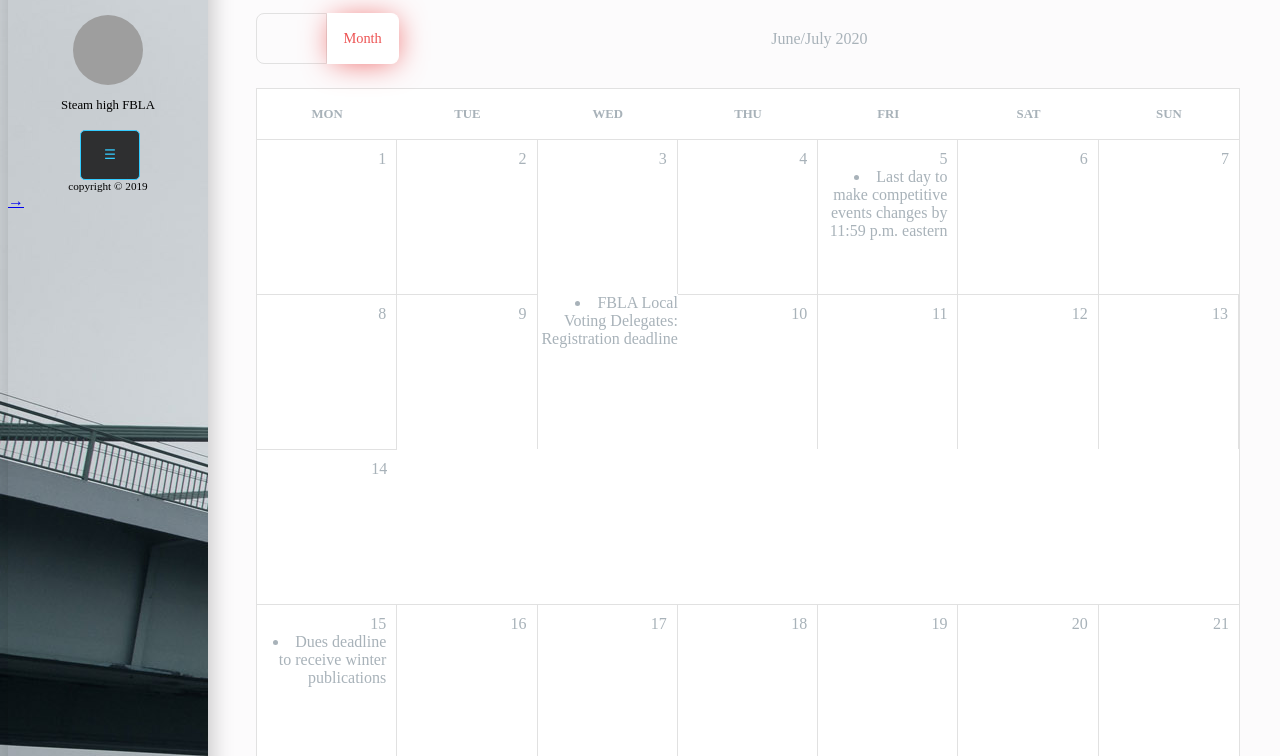
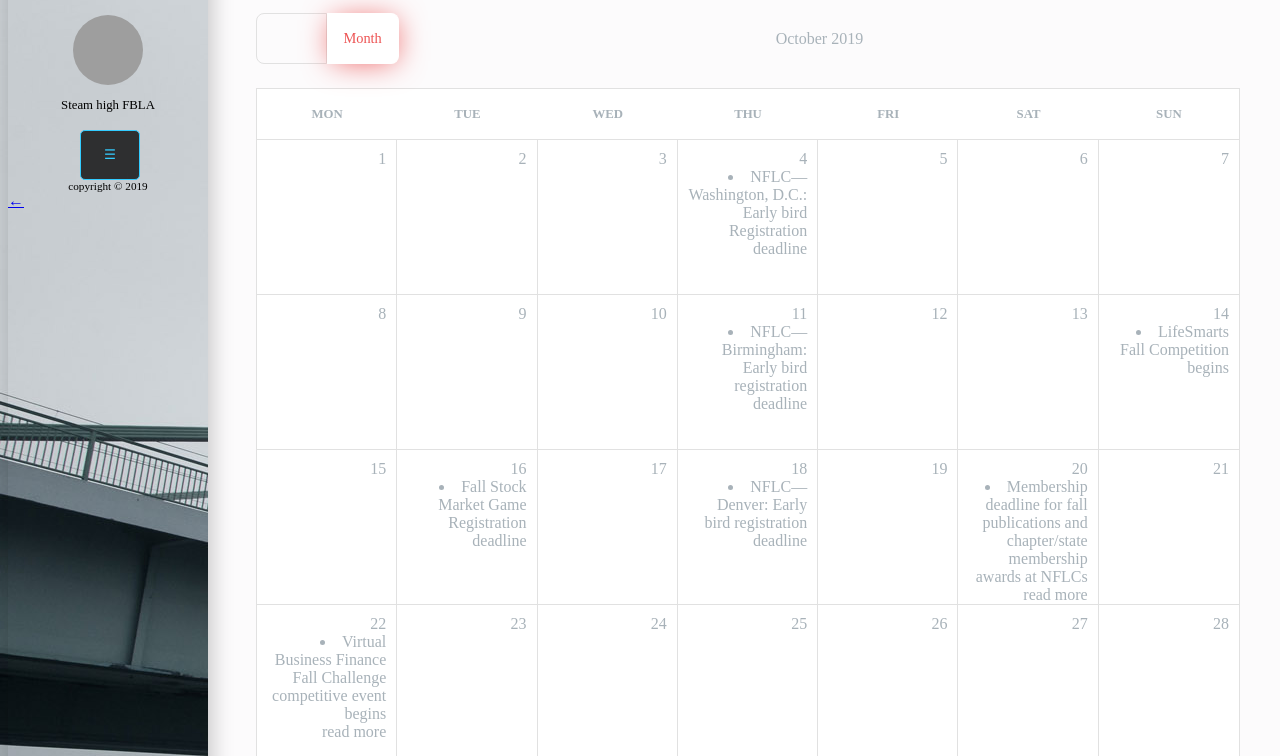
Before and after one commit to troyD-E/FBLA-Websites, a plain HTML site: page Updated calendar/Oct.html in a window 1280 px wide. Shown: the part 43-799 px from the top of the page. Drawn offline with Linux system fonts and the light colour scheme; grey boxes are pictures that could not be loaded; some icons are missing; files whose address does not match are found by name.

Commit message:
Update Oct.html

```diff
--- a/Updated calendar/Oct.html
+++ b/Updated calendar/Oct.html
@@ -354,7 +354,24 @@ footer a { color: white; }
   color: white;
 }
 
+.dropdowns {
+  position: relative;
+  display: inline-block;
+}
 
+.dropdown-contents {
+  display: none;
+  position: absolute;
+  background-color: #f9f9f9;
+  min-width: 160px;
+  box-shadow: 0px 8px 16px 0px rgba(0,0,0,0.2);
+  padding: 12px 16px;
+  z-index: 1;
+}
+
+.dropdowns:hover .dropdown-contents {
+  display: block;
+}
 
 </style>
 
@@ -374,7 +391,7 @@ footer a { color: white; }
         <div class="toggle__option"></div>
         <div class="toggle__option toggle__option--selected">month</div>
       </div>
-      <div class="current-month">June/July 2020</div>
+      <div class="current-month">October 2019</div>
       <div class="search-input">
 
         <i class="fa fa-search"></i>
@@ -397,10 +414,11 @@ footer a { color: white; }
         <div class="calendar__day day">2</div>
         <div class="calendar__day day">3</div>
         <div class="calendar__day day">4
+		<li>NFLC—Washington, D.C.: Early bird Registration deadline</li>
 
 		</div>
         <div class="calendar__day day">5
-	<li>Last day to make competitive events changes by 11:59 p.m. eastern</li>
+
 		</div>
         <div class="calendar__day day">6
 
@@ -412,29 +430,59 @@ footer a { color: white; }
       <div class="calendar__week">
         <div class="calendar__day day">8</div>
         <div class="calendar__day day">9</div>
-		<li>FBLA Local Voting Delegates: Registration deadline</li>
+
         <div class="calendar__day day">10
 
 		</div>
-        <div class="calendar__day day">11</div>
-        <div class="calendar__day day">12</div>
+        <div class="calendar__day day">11
+		<li>NFLC—Birmingham: Early bird registration deadline</li>
+       </div>
+
+	   <div class="calendar__day day">12</div>
         <div class="calendar__day day">13</div>
-        <div class="calendar__day day">14</div>
+        <div class="calendar__day day">14
+		<li>LifeSmarts Fall Competition begins</li>
+		</div>
+
       </div>
       <div class="calendar__week">
         <div class="calendar__day day">15
-		<li> Dues deadline to receive winter publications</li>
+
 		</div>
-        <div class="calendar__day day">16</div>
+        <div class="calendar__day day">16
+		<li>Fall Stock Market Game Registration deadline</li>
+
+		</div>
+
         <div class="calendar__day day">17</div>
-        <div class="calendar__day day">18</div>
+        <div class="calendar__day day">18
+		<li>NFLC—Denver: Early bird registration deadline</li>
+		</div>
         <div class="calendar__day day">19</div>
-        <div class="calendar__day day">20</div>
+        <div class="calendar__day day">20
+		<li>Membership deadline for fall publications and chapter/state membership awards at NFLCs</li>
+			<div class="dropdowns">
+  <span>read more</span>
+  <div class="dropdown-contents">
+		<li>Super Sweeps ends</li>
+</div>
+	</div>
+		</div>
         <div class="calendar__day day">21</div>
       </div>
       <div class="calendar__week">
-        <div class="calendar__day day">22</div>
-        <div class="calendar__day day">23</div>
+        <div class="calendar__day day">22
+		<li>Virtual Business Finance Fall Challenge competitive event begins</li>
+			<div class="dropdowns">
+  <span>read more</span>
+  <div class="dropdown-contents">
+		<li>Virtual Business Management Fall Challenge competitive event begins</li>
+</div>
+	</div>
+
+        </div>
+
+		<div class="calendar__day day">23</div>
         <div class="calendar__day day">24</div>
         <div class="calendar__day day">25</div>
         <div class="calendar__day day">26</div>
@@ -442,19 +490,18 @@ footer a { color: white; }
         <div class="calendar__day day">28</div>
       </div>
       <div class="calendar__week">
-        <div class="calendar__day day">29</div>
+        <div class="calendar__day day">29
 		<li> FBLA NLC—Salt Lake City(June 29-July 2) </li>
+		</div>
         <div class="calendar__day day">30</div>
         <div class="calendar__day day">31</div>
-        <div class="calendar__day day">1</div>
-        <div class="calendar__day day">2</div>
-        <div class="calendar__day day">3</div>
-        <div class="calendar__day day">4</div>
+
       </div>
     </div>
   </main>
   <sidebar>
-  <a href="calendar.html">&rarr;</a>
+  <a href="Sep.html">&#8592;</a>
+  <a href="NovCalendar.html">&rarr;</a>
     <div class="logo">logo</div>
     <div class="avatar">
       <div class="avatar__img">
```
